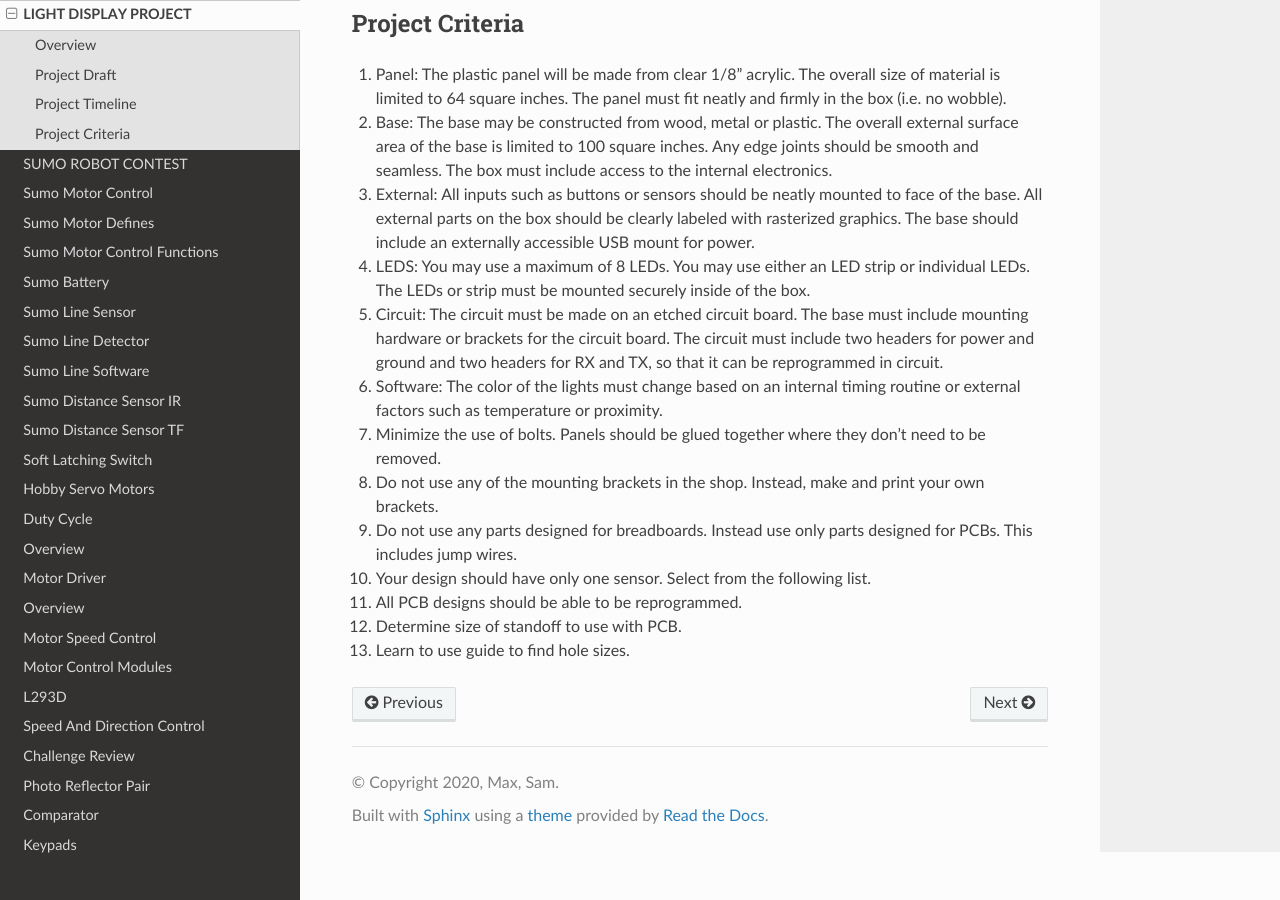
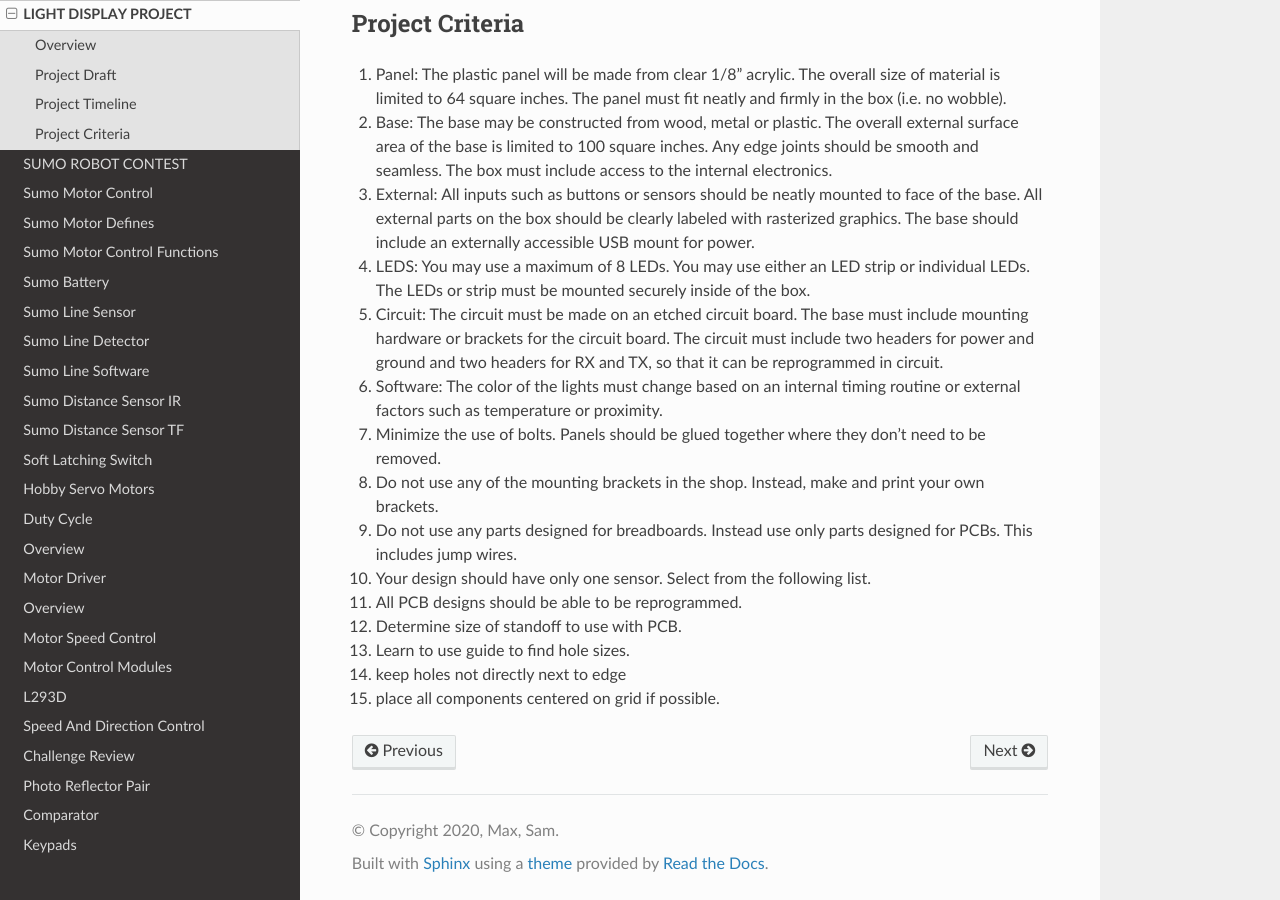
Before and after one commit to maxtkc/mvths-wiki, a Sphinx documentation site: the page built from docs/047a-light-display-project.rst, in a window 1280 px wide and 900 px high, scrolled down 1185 px. Built offline with Sphinx 7.4.7 and the Read the Docs theme 2.0.0, drawn with Linux system fonts in a browser that asks for light colours; pages that are not in the unit, such as notebooks, are missing from menus.

Commit message:
Update 047a-light-display-project.rst

```diff
--- a/docs/047a-light-display-project.rst
+++ b/docs/047a-light-display-project.rst
@@ -61,3 +61,5 @@ Project Criteria
 #. Determine size of standoff to use with PCB.
 
 #. Learn to use guide to find hole sizes.
+#. keep holes not directly next to edge
+#. place all components centered on grid if possible.
```
